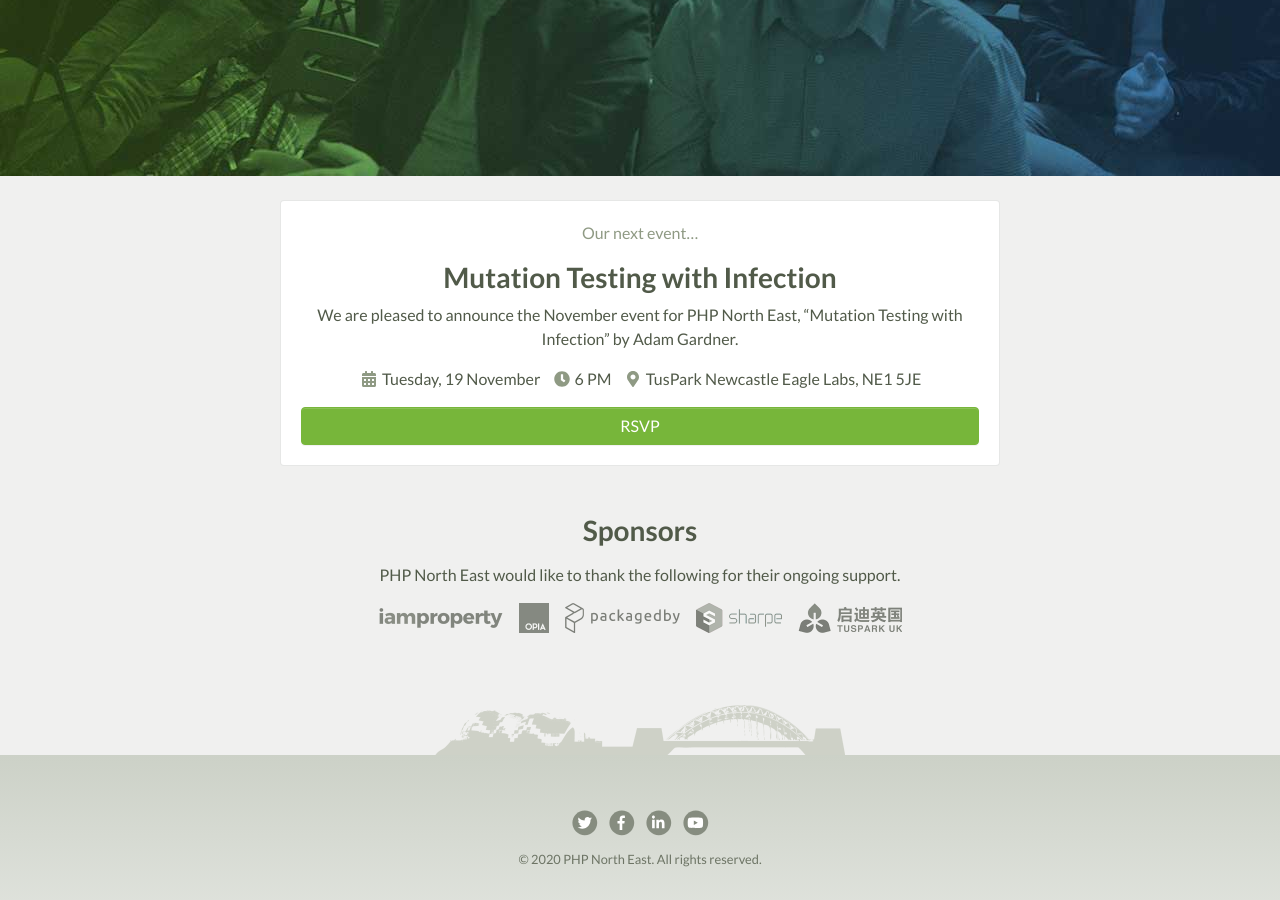
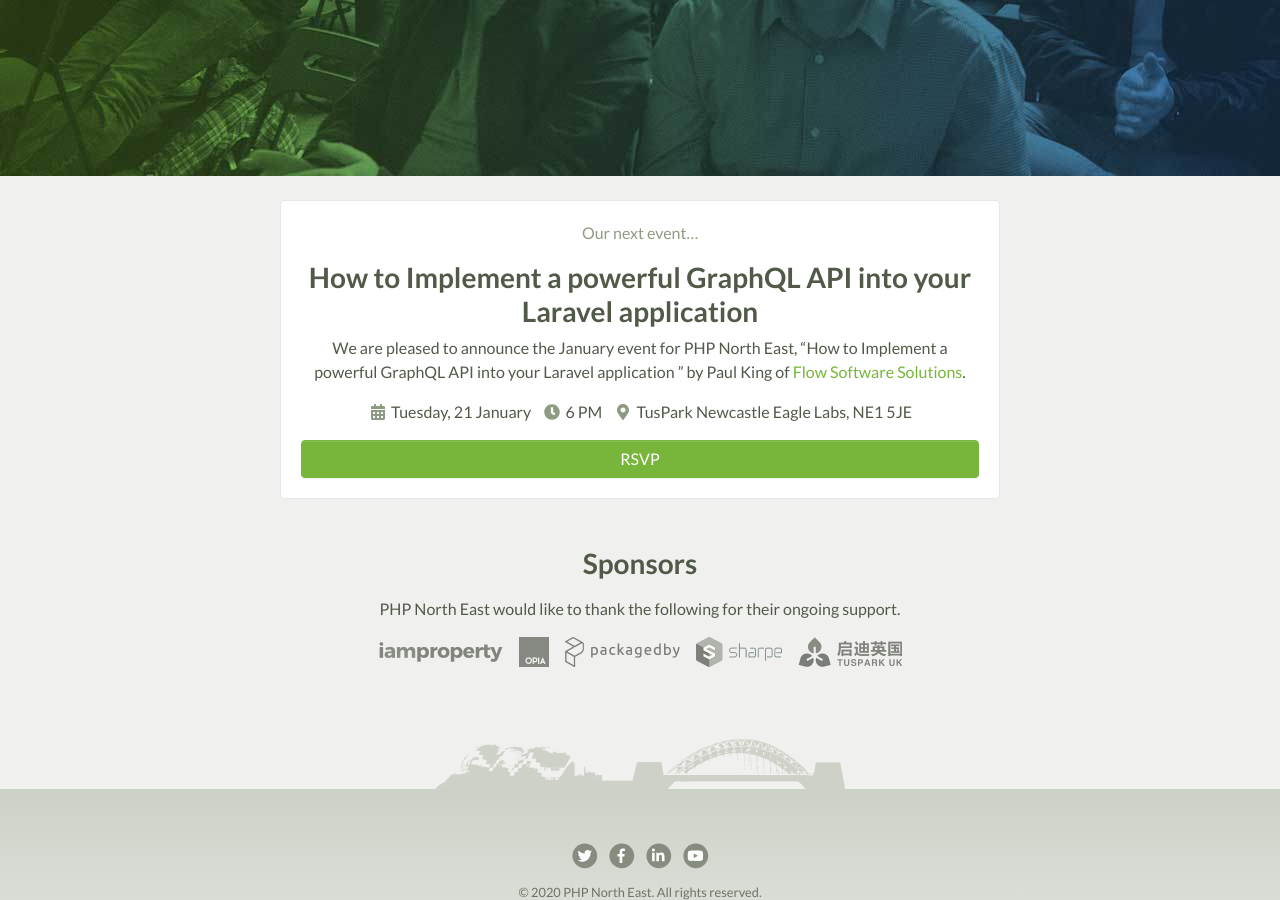
Before and after one commit to phpne/phpne.github.io, a Jekyll site: the page built from index.html, in a window 1280 px wide and 900 px high, scrolled down 528 px. Built offline with Jekyll 4.4.1, drawn with Linux system fonts in a browser that asks for light colours; nearby versions of some CDN libraries; the list of posts is cut into pages by our own code.

Commit message:
Added January 2020 event

```diff
--- a/_includes/next-event.html
+++ b/_includes/next-event.html
@@ -2,13 +2,14 @@
   <div class="card card-next-event mx-auto mb-0" itemscope itemtype="http://schema.org/EducationEvent">
     <div class="card-body text-center">
       <p class="text-muted">Our next event&hellip;</p>
-      <h1 class="h3 mb-2" itemprop="name">Mutation Testing with Infection</h1>
-      <p itemprop="description">We are pleased to announce the November event for PHP North East, &ldquo;Mutation Testing with Infection&rdquo; by <span itemprop="performer" itemscope itemtype="http://schema.org/Person"><span itemprop="givenName">Adam</span> <span itemprop="familyName">Gardner</span></span>.</p>
+      <h1 class="h3 mb-2" itemprop="name">How to Implement a powerful GraphQL API into your Laravel application</h1>
+      <p itemprop="description">We are pleased to announce the January event for PHP North East, &ldquo;How to Implement a powerful GraphQL API into your Laravel application
+&rdquo; by <span itemprop="performer" itemscope itemtype="http://schema.org/Person"><span itemprop="givenName">Paul</span> <span itemprop="familyName">King</span></span> of <a href="https://flowmobile.app/" rel="external noopener noreferrer" target="_blank">Flow Software Solutions</a>.</p>
       <ul class="list-inline">
         <li class="list-inline-item">
           <span class="sr-only">Date</span>
           <span class="fas fa-fw fa-calendar-alt text-muted"></span>
-          <time datetime="2019-11-19T18:30:00+01:00" itemprop="startDate">Tuesday, 19 November</time>
+          <time datetime="2019-11-19T18:30:00+01:00" itemprop="startDate">Tuesday, 21 January</time>
         </li>
         <li class="list-inline-item">
           <span class="sr-only">Time</span>
@@ -31,7 +32,7 @@
       <div itemprop="offers" itemscope itemtype="http://schema.org/Offer">
         <meta itemprop="price" content="0.00" />
         <meta itemprop="priceCurrency" content="GBP" />
-        <a class="btn btn-block btn-primary" href="https://www.meetup.com/phpnortheast/events/266405838/" itemprop="url" rel="external noopener" target="_blank">
+        <a class="btn btn-block btn-primary" href="https://www.meetup.com/phpnortheast/events/267807052/" itemprop="url" rel="external noopener" target="_blank">
           <span class="btn-text">RSVP</span>
         </a>
       </div>
```
